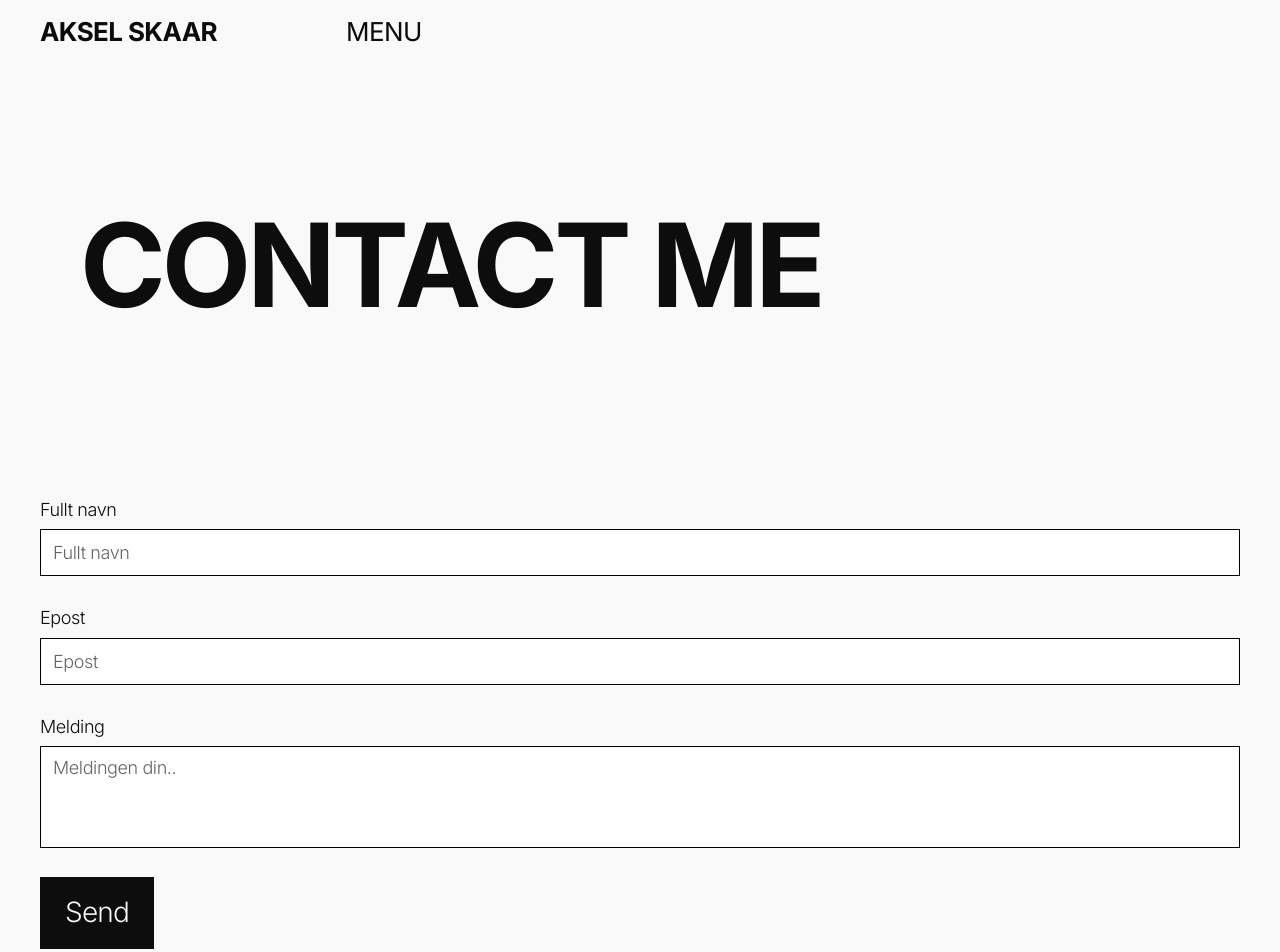
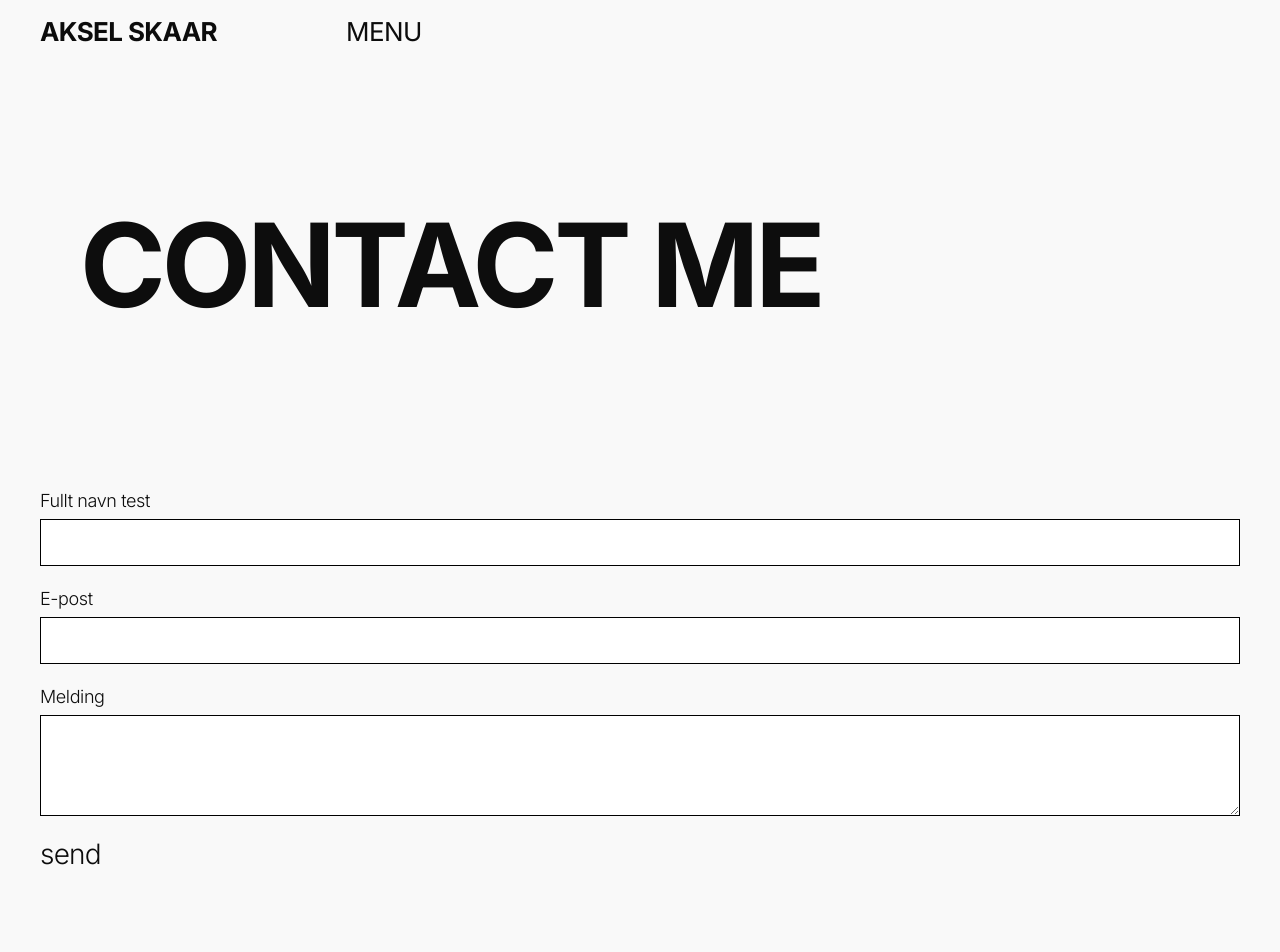
Before and after one commit to AkselHSkaar/Portfolio-website, a Next.js app: page /contact in a window 1280 px wide. Shown: the top 952 px of the page. Built offline with nearby package versions, Linux system fonts and the light colour scheme; no server answers.

Commit message:
fix: contact form with zod validation on the client

```diff
--- /dev/null
+++ b/src/actions/actions.ts
@@ -0,0 +1,36 @@
+'use server'
+
+import React from 'react'
+import { Resend } from 'resend'
+import { TContactFormSchema } from '@/schemas/contactFormSchema'
+import ContactEmail from '../../email/ContactEmail'
+import { revalidatePath } from 'next/cache'
+
+const resend = new Resend(process.env.RESEND_API_KEY)
+
+export const sendEmailAction = async (email: TContactFormSchema) => {
+  const { name, senderEmail, message } = email
+
+  try {
+    await resend.emails.send({
+      from: `Ny melding fra ${name} <onboarding@resend.dev>`,
+      to: 'akselhskaar@hotmail.no',
+      subject: `Ny melding fra kontakt skjema på akselskaar.no`,
+      reply_to: senderEmail,
+      react: React.createElement(ContactEmail, {
+        name: name,
+        senderEmail: senderEmail,
+        message: message,
+      }),
+    })
+    return {
+      message: 'Takk for din henvendelse! Jeg svarer deg så fort jeg kan.',
+    }
+
+    revalidatePath('/')
+  } catch (e) {
+    return {
+      message: 'Noe gikk galt. Vennligst prøv igjen senere.',
+    }
+  }
+}
--- a/src/app/(pages)/contact/_components/ContactForm.tsx
+++ b/src/app/(pages)/contact/_components/ContactForm.tsx
@@ -1,50 +1,77 @@
 'use client'
 
-import { sendEmailAction } from './actions'
+import { sendEmailAction } from '@/actions/actions'
 import Button from '@/components/Button'
-import TextInput from '@/components/Input/TextInput'
-import TextArea from '@/components/Input/TextArea'
-import { useRef, useState } from 'react'
+import {
+  contactFormSchema,
+  TContactFormSchema,
+} from '@/schemas/contactFormSchema'
+import { useForm } from 'react-hook-form'
+import { zodResolver } from '@hookform/resolvers/zod'
 
-const ContactForm = () => {
-  const ref = useRef<HTMLFormElement>(null)
-  const [feedback, setFeedback] = useState<string | undefined>()
+const NewContactForm = () => {
+  const {
+    register,
+    formState: { errors, isSubmitting },
+    trigger,
+    getValues,
+  } = useForm<TContactFormSchema>({
+    resolver: zodResolver(contactFormSchema),
+  })
 
   return (
     <form
-      ref={ref}
-      action={async (formData) => {
-        ref.current?.reset()
-        const { feedback } = await sendEmailAction(formData)
-        setFeedback(feedback)
+      action={async () => {
+        const result = await trigger()
+        if (!result) return
+
+        const email = getValues()
+        await sendEmailAction(email)
       }}
-      className='flex flex-col gap-7'
     >
-      <TextInput
-        name='name'
-        label='Fullt navn'
-        type='text'
-        placeholder='Fullt navn'
-        required
-      />
-      <TextInput
-        name='senderEmail'
-        label='Epost'
-        type='email'
-        placeholder='Epost'
-        required
-      />
-      <TextArea
-        name='message'
-        label='Melding'
-        placeholder='Meldingen din..'
-        required
-      />
-      {feedback && <span className='text-small-regular'>{feedback}</span>}
-      <Button type='submit' pendingMessage='Sender...'>
-        Send
-      </Button>
+      <div className='flex flex-col gap-7'>
+        <label className='flex flex-col gap-3'>
+          <span className='text-small-thin'>Fullt navn test</span>
+          <input
+            {...register('name')}
+            className='w-full outline-none p-4 text-small-thin border border-gray-900 focus:outline-none focus:ring-2 focus:ring-gray-200 transition-all duration-300 ease-in-out'
+          />
+        </label>
+
+        {errors.name && (
+          <p className='text-small-thin'>{`${errors.name.message}`}</p>
+        )}
+
+        <label className='flex flex-col gap-3'>
+          <span className='text-small-thin'>E-post</span>
+          <input
+            {...register('senderEmail')}
+            className='w-full outline-none p-4 text-small-thin border border-gray-900 focus:outline-none focus:ring-2 focus:ring-gray-200 transition-all duration-300 ease-in-out'
+          />
+        </label>
+
+        {errors.senderEmail && (
+          <p className='text-small-thin'>{`${errors.senderEmail.message}`}</p>
+        )}
+
+        <label className='flex flex-col gap-3'>
+          <span className='text-small-thin'>Melding</span>
+          <textarea
+            {...register('message')}
+            rows={4}
+            className='w-full outline-none p-4 text-small-thin border border-gray-900 focus:outline-none focus:ring-2 focus:ring-gray-200 transition-all duration-300 ease-in-out'
+          />
+        </label>
+
+        {errors.message && (
+          <p className='text-small-thin'>{`${errors.message.message}`}</p>
+        )}
+
+        <button type='submit' disabled={isSubmitting} className='self-start'>
+          send
+        </button>
+      </div>
     </form>
   )
 }
-export default ContactForm
+export default NewContactForm
--- a/src/app/(pages)/contact/_components/actions.ts
+++ /dev/null
@@ -1,37 +0,0 @@
-'use server'
-
-import { Resend } from 'resend'
-import ContactEmail from '../../../../../email/ContactEmail'
-import React from 'react'
-import { revalidatePath } from 'next/cache'
-
-const resend = new Resend(process.env.RESEND_API_KEY)
-
-export const sendEmailAction = async (formData: FormData) => {
-  const name = formData.get('name')
-  const senderEmail = formData.get('senderEmail')
-  const message = formData.get('message')
-
-  try {
-    await resend.emails.send({
-      from: `Ny melding fra ${name} <onboarding@resend.dev>`,
-      to: 'akselhskaar@hotmail.no',
-      subject: `Ny melding fra kontakt skjema på akselskaar.no`,
-      reply_to: senderEmail as string,
-      react: React.createElement(ContactEmail, {
-        name: name as string,
-        senderEmail: senderEmail as string,
-        message: message as string,
-      }),
-    })
-    return {
-      feedback: 'Takk for din henvendelse! Jeg svarer deg så fort jeg kan.',
-    }
-
-    revalidatePath('/')
-  } catch (e) {
-    return {
-      feedback: 'Noe gikk galt. Vennligst prøv igjen senere.',
-    }
-  }
-}
--- /dev/null
+++ b/src/schemas/contactFormSchema.ts
@@ -0,0 +1,13 @@
+import { z } from 'zod'
+
+export const contactFormSchema = z.object({
+  name: z.string().trim().min(2, 'Name is required').max(100),
+  senderEmail: z.string().email('Invalid email'),
+  message: z
+    .string()
+    .trim()
+    .min(2, 'Message is required')
+    .max(1000, 'Message is too long. Max 1000 characters.'),
+})
+
+export type TContactFormSchema = z.infer<typeof contactFormSchema>
```
Also changed, not shown: src/zod/contactEmail.zod.ts (deleted, +0 -11 lines).
